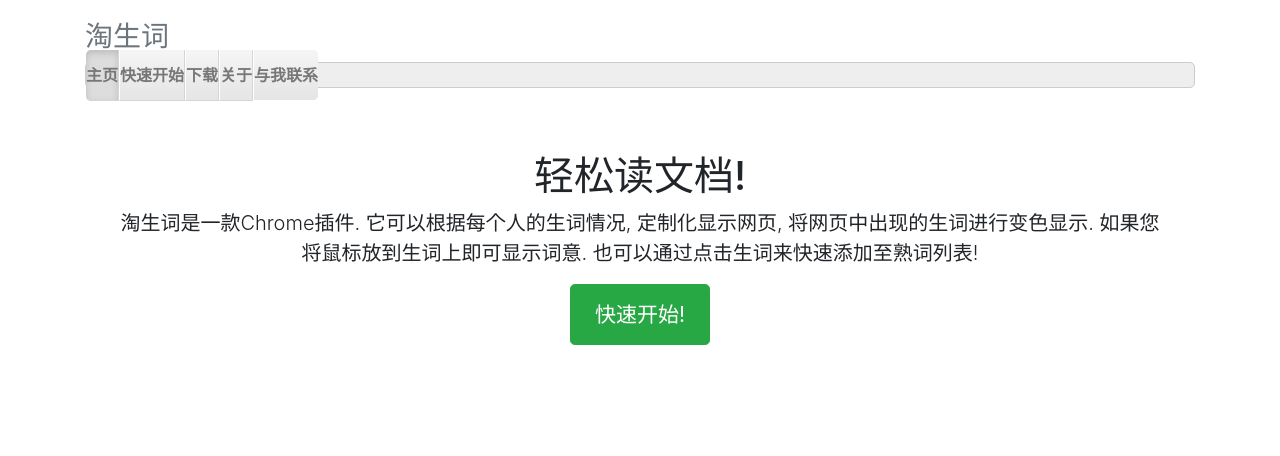
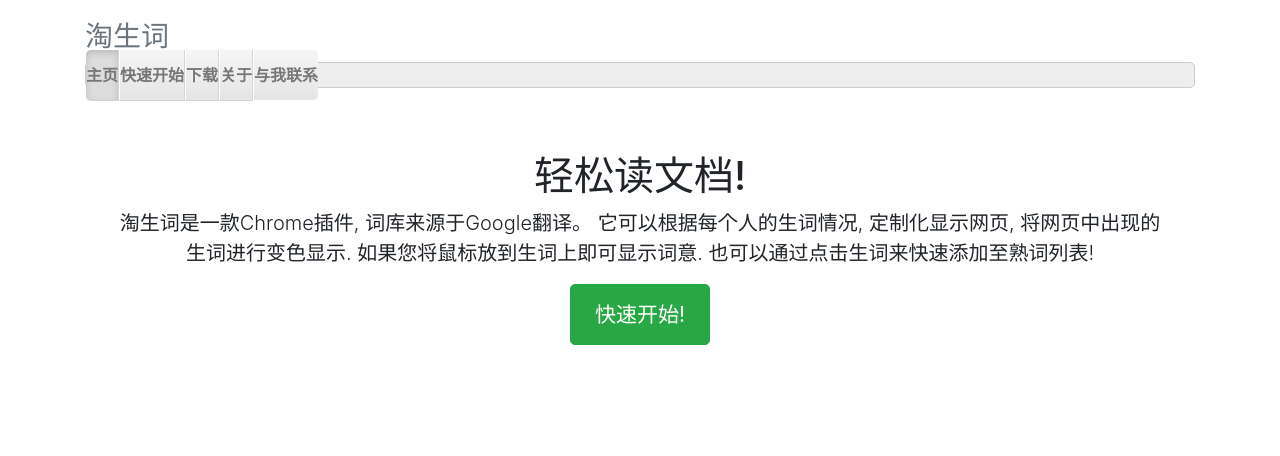
Before and after one commit to likangwei/baymax, a Django app: template wordRecall/templates/recall/index.html in a window 1280 px wide. Shown: the top 456 px of the page. Run offline with Django 3.2, Linux system fonts and the light colour scheme; the template is opened without the code that fills it, so the values that code supplies are empty; some libraries are stand-ins or nearby versions.

Commit message:
fix words

```diff
--- a/wordRecall/templates/recall/index.html
+++ b/wordRecall/templates/recall/index.html
@@ -5,7 +5,7 @@
 
 <div class="jumbotron">
         <h1>轻松读文档!</h1>
-        <p class="lead">淘生词是一款Chrome插件. 它可以根据每个人的生词情况, 定制化显示网页, 将网页中出现的生词进行变色显示. 如果您将鼠标放到生词上即可显示词意. 也可以通过点击生词来快速添加至熟词列表! </p>
+        <p class="lead">淘生词是一款Chrome插件, 词库来源于Google翻译。 它可以根据每个人的生词情况, 定制化显示网页, 将网页中出现的生词进行变色显示. 如果您将鼠标放到生词上即可显示词意. 也可以通过点击生词来快速添加至熟词列表! </p>
         <p><a class="btn btn-lg btn-success" href="get-start" role="button">快速开始!</a></p>
       </div>
 
```
